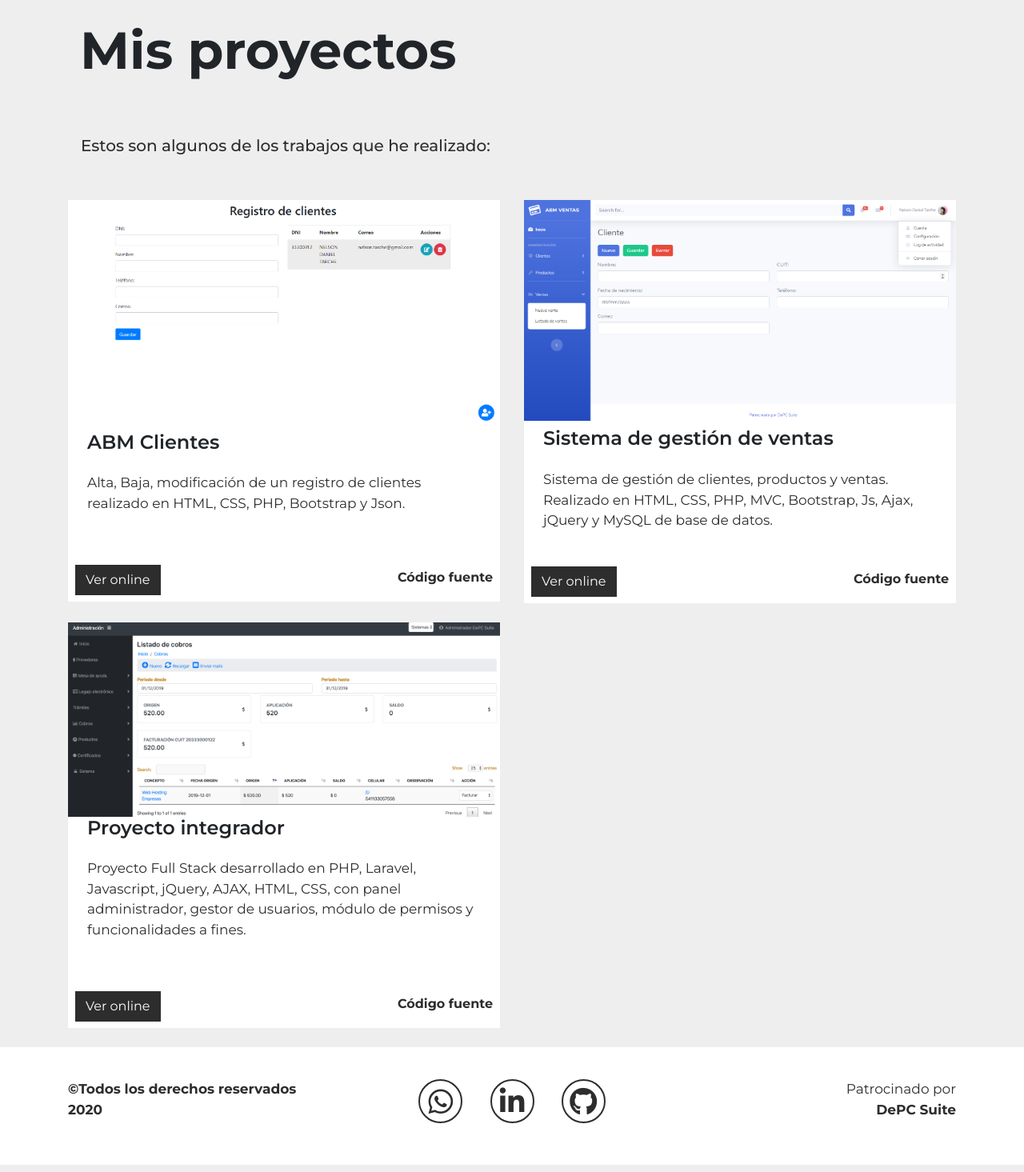
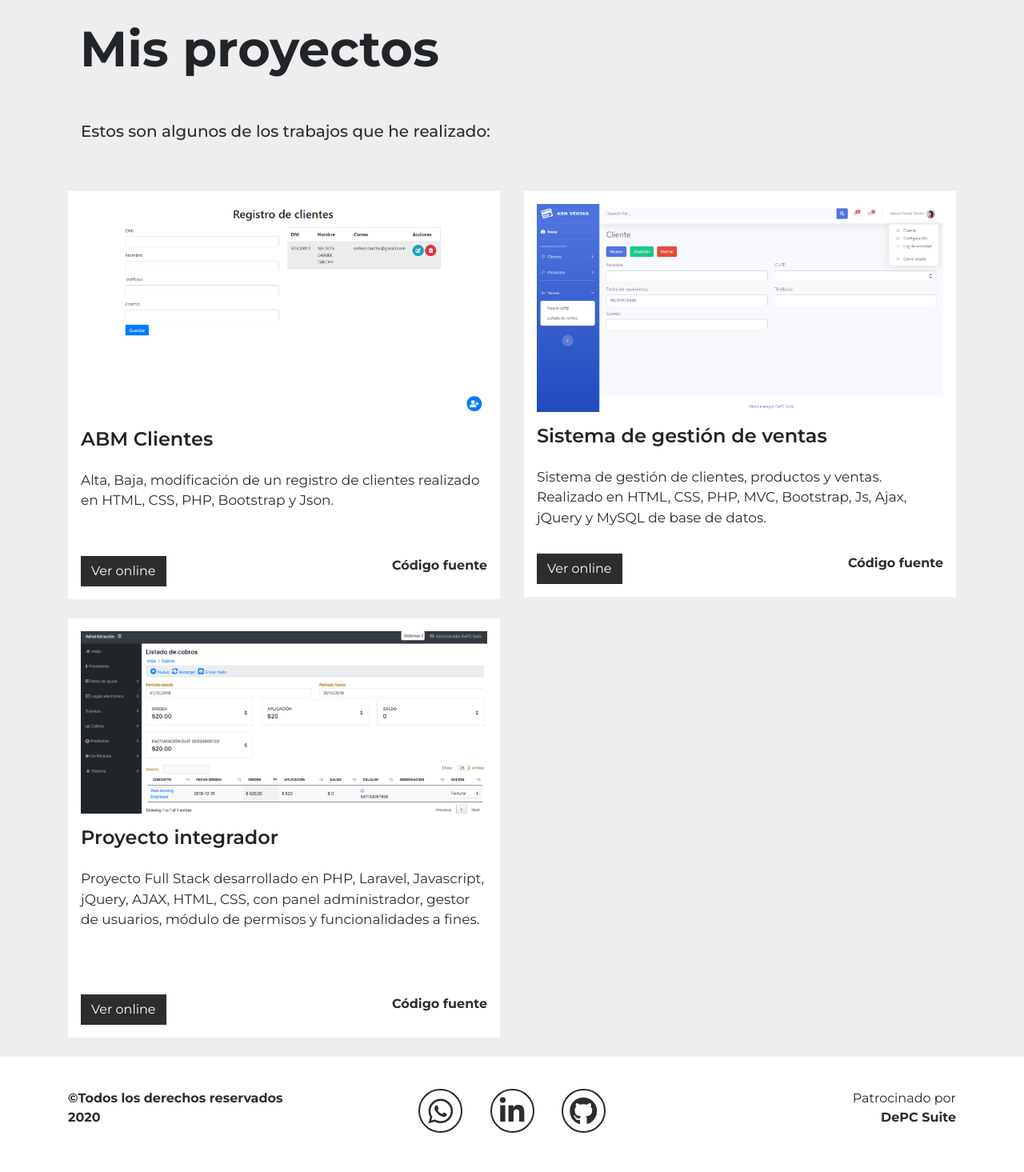
Before and after one commit to tbarrientos98/portfolio, a PHP site: page /proyecto.html in a window 1280 px wide. Shown: the part 61-1526 px from the top of the page at 80% size. Run offline with PHP 8.4, Linux system fonts and the light colour scheme.

Commit message:
cambios del 28/4

```diff
--- a/css/estilos.css
+++ b/css/estilos.css
@@ -7,15 +7,15 @@ h1{
     font-family: 'Montserrat', sans-serif;
     font-weight: 700;
     height: 50px;
-    font-size: 65px;
+    font-size: 62px;
     }
 
-h3{
+h3{ /*contacto*/
     text-align: left;
     font-weight: bolder;
     line-height: 52px;
-    font-size: 45px;
-    }
+    font-size: 33px;
+}
 
 h3 a{
     text-decoration: underline;
@@ -60,8 +60,6 @@ h3 a{
     font-weight: 500;
     }
 
-
-
 .btn {
     text-align: center;
     font-family: 'Montserrat', sans-serif;
@@ -79,20 +77,21 @@ footer{
     background-color: white;
     }
 
-h4{
+h4{ /*proyectos*/
     font-family: 'Montserrat', sans-serif;
     font-weight: 600;
     }
 
-p{
+#proyectos p{
     font-family: 'Montserrat', sans-serif;
     color: rgb(45, 45, 45);
     font-size: 17px;
     }
 
-h5{
+h5{ /*proyectos*/
     font-size: 20px;
     color: rgb(45, 45, 45);
+    line-height: 37px;
 }
 
 footer i{
@@ -111,8 +110,83 @@ a{
     font-weight: 700;
     }
 
+.proyecto{
+    min-height: 490px;
+}
+
+img[alt="CV"] {
+    border-radius: 50%;
+    max-height: 85%;
+    max-width: 90%;
+    height: auto;
+}
+
+#fotocv{
+    max-height: 50%;
+}
+
+.pastalinda{
+    max-height: 180px;
+}
+
+section i{
+    font-size: 40px;
+    color: white;
+    background-color: rgb(45, 45, 45);
+}
+
+.sobremi{
+    min-height: 246px;
+}
+
+
+
+#experiencia{
+    background-color: rgb(45, 45, 45);
+    color: white;
+}
+
+#experiencia img{
+    max-height: 63%;
+}
+
+#experiencia h3{
+    font-size: 21px;
+    line-height: 1.5;
+    font-weight: 500;
+}
+
+h2{
+    font-size: 46px;
+    font-weight: 600;
+}
+
+#experiencia p{
+    font-size: 17px;
+}
+
+#inicio h1{
+    font-size: 65px;
+}
+#inicio h5{
+    font-size: 22px;
+}
+
+#home{
+    background-repeat: repeat;
+    background-size: 100%;
+}
+
+
 @media (max-width: 700px){
     #contacto h3{
         font-size: 27px ;
     }
+    img[alt=CV]{
+        max-height: 95%;
+    }
+    .fotocv{
+        max-width: 74%;
+        height: auto;
+    }
 }
--- a/proyecto.html
+++ b/proyecto.html
@@ -44,8 +44,8 @@
             </div>
         </nav>
         <section id="proyectos">
-            <div class="row py-sm-4 py-4 pb-sm-0 ml-sm-0 ml-2">
-                <div class="col-12 col-5 pb-sm-3">
+            <div class="row py-4 pb-sm-0 ml-sm-0 ml-2">
+                <div class="col-12 pb-sm-3">
                     <h1>Mis proyectos</h1>
                 </div>
             </div>
@@ -57,24 +57,23 @@
 
             <!-- empieza el 1er proyecto-->
 
-
-            <div class="row">
-                <div class="col-sm-6 col-12 mb-sm-0 mb-4">
-                    <div class="bg-white">
+            <div class="row pb-4">
+                <div class="col-sm-6 col-12 pb-sm-0 pb-4">
+                    <div class="bg-white p-3 proyecto">
                         <div class="row">
                             <div class="col-12">
                                 <img src="images/abmclientes.png" alt="ABM CLientes" class="img-fluid">
-                                <h4 class="px-4 pt-2 text-center text-sm-left pb-sm-3">ABM Clientes</h4>
-                                <p class="px-4">Alta, Baja, modificación de un registro de clientes realizado en HTML,
+                                <h4 class="text-center text-sm-left pt-3">ABM Clientes</h4>
+                                <p class="py-3">Alta, Baja, modificación de un registro de clientes realizado en HTML,
                                     CSS, PHP,
                                     Bootstrap y Json.</p>
                             </div>
                         </div>
-                        <div class="row mt-sm-5">
-                            <div class="col-6 pl-4 pb-2 ">
+                        <div class="row pt-4">
+                            <div class="col-6">
                                 <a href="" class="btn">Ver online</a>
                             </div>
-                            <div class="col-6 text-right pr-4 pt-1">
+                            <div class="col-6 text-right">
                                 <a href="http://github.com">Código fuente</a>
                             </div>
                         </div>
@@ -85,22 +84,22 @@
 
                 <!-- empieza el 2do proyecto-->
 
-                <div class="col-sm-6 col-12 mb-sm-0 mb-4">
-                    <div class="bg-white">
+                <div class="col-sm-6 col-12">
+                    <div class="bg-white p-3 proyecto">
                         <div class="row">
                             <div class="col-12">
                                 <img src="images/abmventas.png" alt="ABM CLientes" class="img-fluid">
-                                <h4 class="px-4 pt-2 text-center text-sm-left pb-sm-3">Sistema de gestión de ventas</h4>
-                                <p class="px-4">Sistema de gestión de clientes, productos y ventas. Realizado en HTML,
+                                <h4 class="text-center text-sm-left pt-3">Sistema de gestión de ventas</h4>
+                                <p class="py-3">Sistema de gestión de clientes, productos y ventas. Realizado en HTML,
                                     CSS, PHP, MVC,
                                     Bootstrap, Js, Ajax, jQuery y MySQL de base de datos.</p>
                             </div>
                         </div>
-                        <div class="row mt-sm-4 pt-sm-1">
-                            <div class="col-6 pl-4 pb-2">
+                        <div class="row">
+                            <div class="col-6">
                                 <a href="" class="btn">Ver online</a>
                             </div>
-                            <div class="col-6 text-right pr-4 pt-1">
+                            <div class="col-6 text-right">
                                 <a href="http://github.com">Código fuente</a>
                             </div>
                         </div>
@@ -112,23 +111,23 @@
 
             <!-- empieza el 3er proyecto-->
 
-            <div class="row my-sm-4">
-                <div class="col-sm-6 col-12 mb-sm-0 mb-4">
-                    <div class="bg-white">
+            <div class="row pb-4">
+                <div class="col-sm-6 col-12">
+                    <div class="bg-white p-3 proyecto">
                         <div class="row">
                             <div class="col-12">
                                 <img src="images/sistema-admin.png" alt="ABM CLientes" class="img-fluid">
-                                <h4 class="px-4 text-center text-sm-left pb-sm-3">Proyecto integrador</h4>
-                                <p class="px-4">Proyecto Full Stack desarrollado en PHP, Laravel, Javascript, jQuery,
+                                <h4 class="text-center text-sm-left pt-3">Proyecto integrador</h4>
+                                <p class="py-3">Proyecto Full Stack desarrollado en PHP, Laravel, Javascript, jQuery,
                                     AJAX, HTML, CSS, con panel administrador, gestor de usuarios, módulo de permisos y
                                     funcionalidades a fines.</p>
                             </div>
                         </div>
-                        <div class="row mt-sm-5">
-                            <div class="col-6 pl-4 pb-2">
+                        <div class="row pt-5">
+                            <div class="col-6">
                                 <a href="" class="btn">Ver online</a>
                             </div>
-                            <div class="col-6 text-right pr-4 pt-1">
+                            <div class="col-6 text-right">
                                 <a href="http://github.com">Código fuente</a>
                             </div>
                         </div>
@@ -139,7 +138,6 @@
             <!-- termina el 3er proyecto-->
         </section>
     </div>
-
     <footer>
         <div class="container">
             <div class="row py-3" id="footer">
@@ -152,7 +150,7 @@
                             class="fab fa-whatsapp"></i></a>
                     <a href="http://www.linkedin.com/in/tomás-barrientos-672020176" target="_blank"><i
                             class="fab fa-linkedin-in"></i></a>
-                    <a href="https://github.com" target="_blank"><i class="fab fa-github"></i></a>
+                    <a href="https://github.com/tbarrientos98/portfolio" target="_blank"><i class="fab fa-github"></i></a>
 
                 </div>
                 <div class="col-12 col-sm-4 py-4 text-sm-right text-center">
```
Also changed, not shown: contacto.html (+3 -5 lines), index.html (+84 -3 lines), sobre-mi.html (+168 -0 lines), images/Fondos-02.png (added), images/Fondos-03.png (added), images/Fondos-04.png (added), images/Fondos-05.png (added), images/Fondos-06.png (added), images/Fondos-07.png (added), images/Fondos-10.png (added), images/fondo-01.png (added), images/fotocv.jpg (added), images/pastalinda.png (added), 2 other files.
